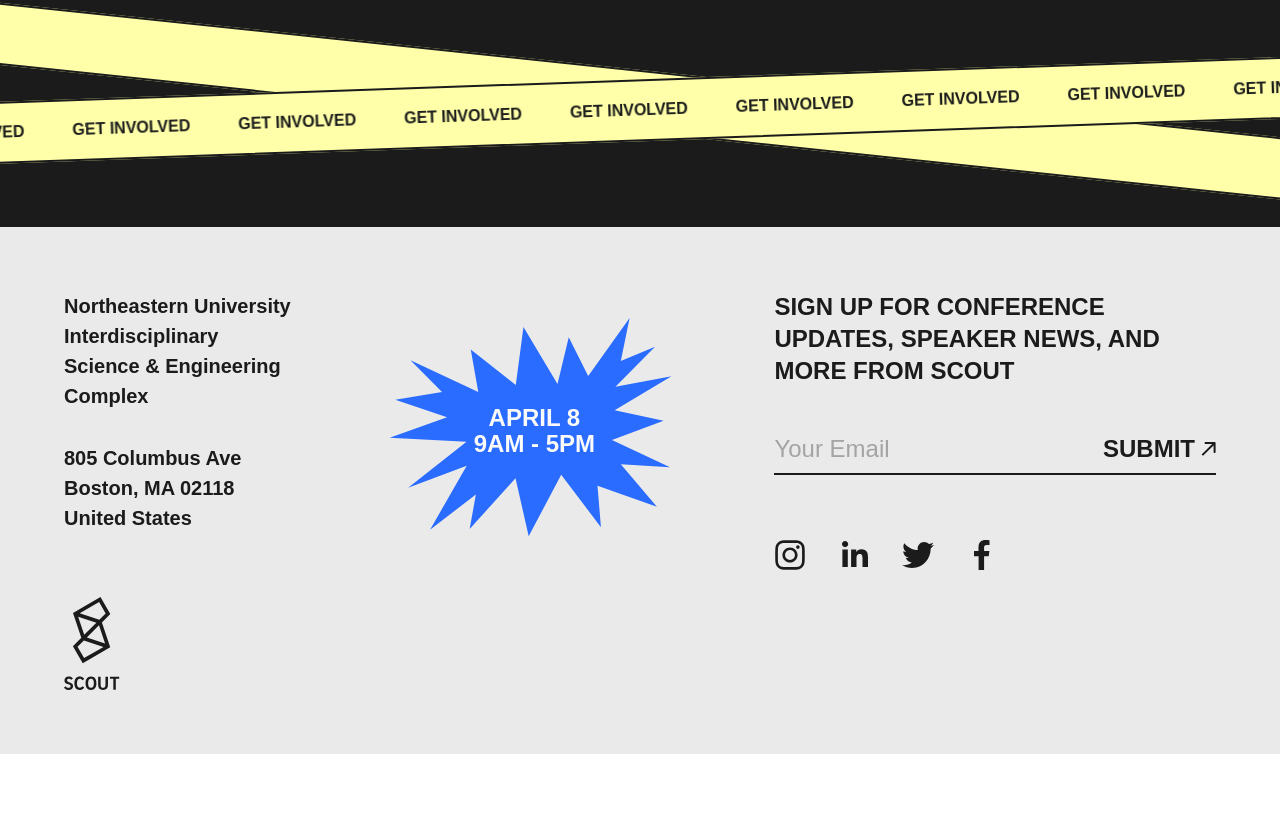
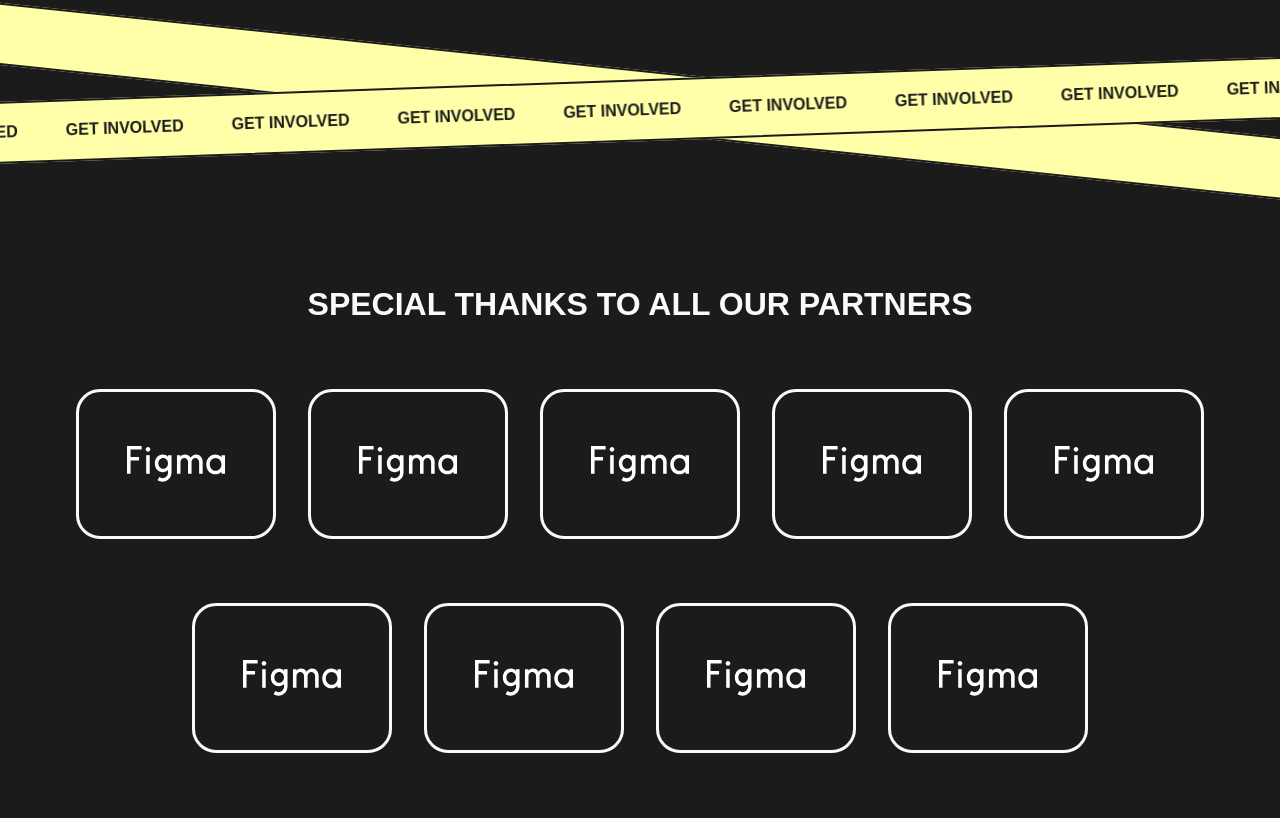
Before and after one commit to jasonxuyang/scout-ignite-site, a Next.js app: page /get-involved in a window 1280 px wide. Shown: the part 3582-4400 px from the top of the page. Before the commit the page ends 4336 px from the top, so only its background shows below. Built offline with nearby package versions, Linux system fonts and the light colour scheme; a web font is replaced by a local one.

Commit message:
feature: add sponsors grid

```diff
--- a/components/common/customImage.tsx
+++ b/components/common/customImage.tsx
@@ -6,16 +6,18 @@
   src: string;
   alt: string;
   className?: string;
+  objectFit?: "cover" | "contain";
 }
 
 export default function CustomImage({
   src,
   alt,
   className,
+  objectFit = "cover",
 }: ICustomImageProps) {
   return (
     <div className={`${styles.customImageDefault} ${className}`}>
-      <Image src={src} alt={alt} fill style={{ objectFit: "cover" }} />
+      <Image src={src} alt={alt} fill style={{ objectFit: objectFit }} />
     </div>
   );
 }
--- a/components/common/nav/nav.tsx
+++ b/components/common/nav/nav.tsx
@@ -1,5 +1,4 @@
 import Link from "next/link";
-import { useState } from "react";
 import { BREAKPOINT } from "../../../helpers/types";
 import useBreakpoint from "../../../helpers/useBreakpoint";
 import ArrowDiagonal from "../../../icons/arrowDiagonal";
--- a/components/common/nav/navMobile.tsx
+++ b/components/common/nav/navMobile.tsx
@@ -1,7 +1,5 @@
 import Link from "next/link";
-import { useEffect, useRef, useState } from "react";
-import { BREAKPOINT } from "../../../helpers/types";
-import useBreakpoint from "../../../helpers/useBreakpoint";
+import { useEffect, useState } from "react";
 import ArrowDiagonal from "../../../icons/arrowDiagonal";
 import ArrowDiagonalMobile from "../../../icons/arrowDiagonalMobile";
 import Burger from "../../../icons/burger";
--- a/components/common/scrollingBanner.module.scss
+++ b/components/common/scrollingBanner.module.scss
@@ -26,6 +26,7 @@
 
   h4 {
     white-space: nowrap;
+    font-weight: 600;
   }
 
   &.animate {
--- /dev/null
+++ b/components/common/sponsorsGrid.module.scss
@@ -0,0 +1,48 @@
+@import "../../styles/tokens.scss";
+
+.container {
+  background-color: $color-black;
+  color: $color-white;
+  padding: $margin;
+  text-align: center;
+  display: flex;
+  flex-direction: column;
+  align-items: center;
+  padding-bottom: 128px;
+  padding-top: 128px;
+
+  h3 {
+    width: 80%;
+    margin-bottom: 64px;
+
+    @media screen and (max-width: $breakpoint-mobile) {
+      width: 100%;
+    }
+  }
+
+  @media screen and (max-width: $breakpoint-midsize) {
+    padding-left: $margin-mobile;
+    padding-right: $margin-mobile;
+  }
+}
+
+.sponsorsGridContainer {
+  display: flex;
+  flex-wrap: wrap;
+  align-items: center;
+  justify-content: center;
+  column-gap: 32px;
+  row-gap: 64px;
+
+  .logo {
+    border: 3px solid $color-white;
+    border-radius: 24px;
+    width: 200px;
+    height: 150px;
+    padding: 24px 48px;
+    display: flex;
+    align-items: center;
+    justify-content: center;
+    box-sizing: border-box;
+  }
+}
--- /dev/null
+++ b/components/common/sponsorsGrid.tsx
@@ -0,0 +1,39 @@
+import CustomImage from "./customImage";
+import styles from "./sponsorsGrid.module.scss";
+
+interface ISponsorData {
+  logoUrl: string;
+  name: string;
+}
+const sponsorsData: ISponsorData[] = [
+  { logoUrl: "/img/Figma-Wordmark-White.svg", name: "Figma" },
+  { logoUrl: "/img/Figma-Wordmark-White.svg", name: "Figma" },
+  { logoUrl: "/img/Figma-Wordmark-White.svg", name: "Figma" },
+  { logoUrl: "/img/Figma-Wordmark-White.svg", name: "Figma" },
+  { logoUrl: "/img/Figma-Wordmark-White.svg", name: "Figma" },
+  { logoUrl: "/img/Figma-Wordmark-White.svg", name: "Figma" },
+  { logoUrl: "/img/Figma-Wordmark-White.svg", name: "Figma" },
+  { logoUrl: "/img/Figma-Wordmark-White.svg", name: "Figma" },
+  { logoUrl: "/img/Figma-Wordmark-White.svg", name: "Figma" },
+];
+
+export default function SponsorsGrid() {
+  return (
+    <div className={styles.container}>
+      <h3>Special Thanks to All our Partners</h3>
+      <div className={styles.sponsorsGridContainer}>
+        {sponsorsData.map((sponsorData, index) => {
+          return (
+            <div key={index} className={styles.logo}>
+              <CustomImage
+                src={sponsorData.logoUrl}
+                alt={sponsorData.name}
+                objectFit="contain"
+              />
+            </div>
+          );
+        })}
+      </div>
+    </div>
+  );
+}
--- a/pages/_document.tsx
+++ b/pages/_document.tsx
@@ -1,5 +1,5 @@
 import { Html, Head, Main, NextScript } from "next/document";
-import Nav from "../components/nav";
+import Nav from "../components/common/nav/nav";
 
 export default function Document() {
   return (
--- a/pages/get-involved.module.scss
+++ b/pages/get-involved.module.scss
@@ -93,4 +93,5 @@
 .scrollingBannerWrapper {
   background-color: $color-black;
   padding-top: 64px;
+  margin-bottom: -72px;
 }
--- a/pages/get-involved.tsx
+++ b/pages/get-involved.tsx
@@ -4,6 +4,7 @@
 import ContentBlock from "../components/common/contentBlock";
 import CustomImage from "../components/common/customImage";
 import ScrollingBanner from "../components/common/scrollingBanner";
+import SponsorsGrid from "../components/common/sponsorsGrid";
 import styles from "./get-involved.module.scss";
 
 export default function GetInvolved() {
@@ -136,6 +137,7 @@
       <div className={styles.scrollingBannerWrapper}>
         <ScrollingBanner text="Get Involved" color="yellow" />
       </div>
+      <SponsorsGrid />
     </>
   );
 }
--- a/styles/globals.scss
+++ b/styles/globals.scss
@@ -144,6 +144,7 @@
   font-style: normal;
   font-size: $font-size-heading3;
   line-height: $line-height-heading3;
+  text-transform: uppercase;
 
   &.accent {
     font-weight: 700;
@@ -151,7 +152,7 @@
 
   @media screen and (max-width: $breakpoint-mobile) {
     font-size: $font-size-mobileheading;
-    line-height: $line-height-mobileheading;
+    line-height: 48px;
   }
 }
 
```
Also changed, not shown: public/img/Figma-Wordmark-White.svg (added).
